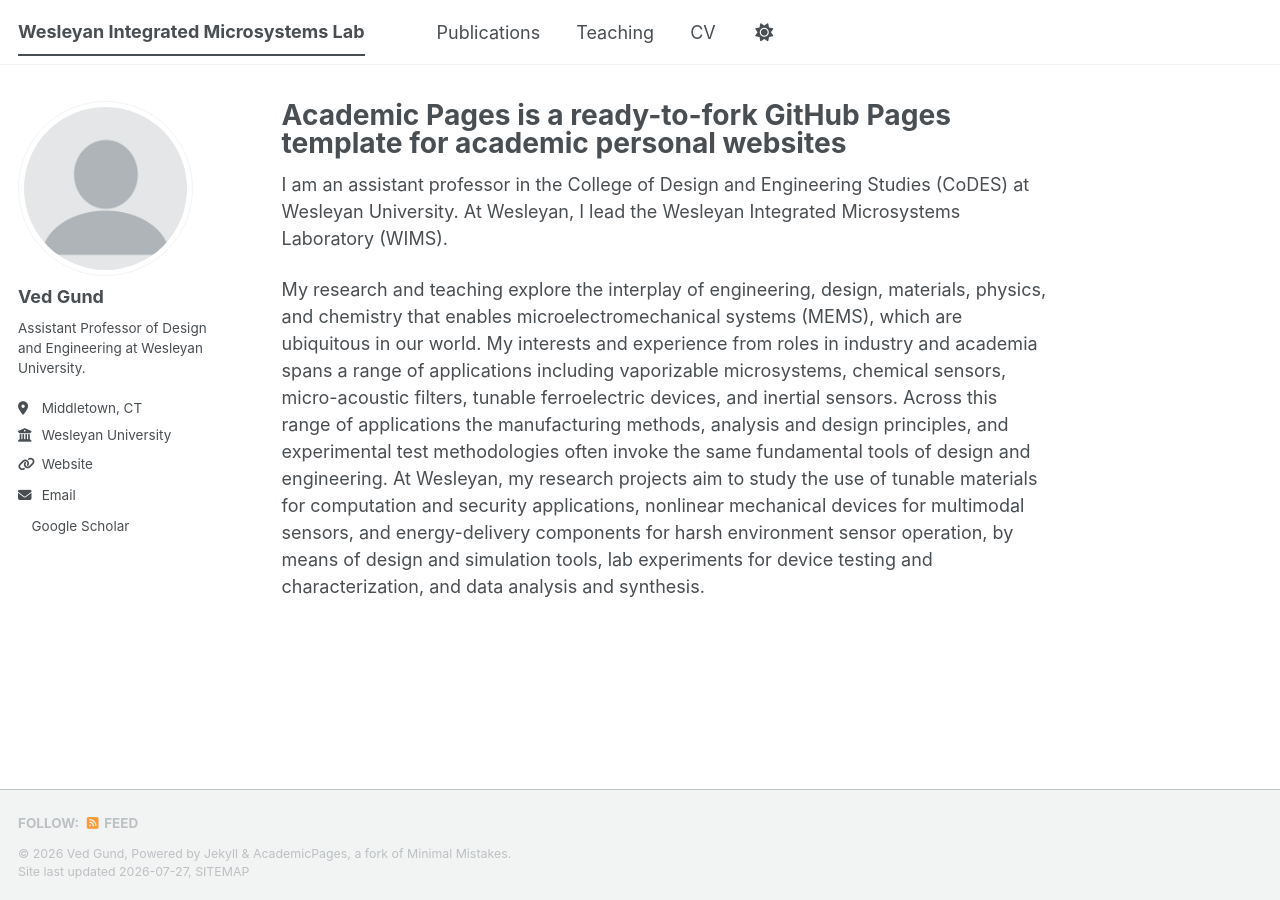
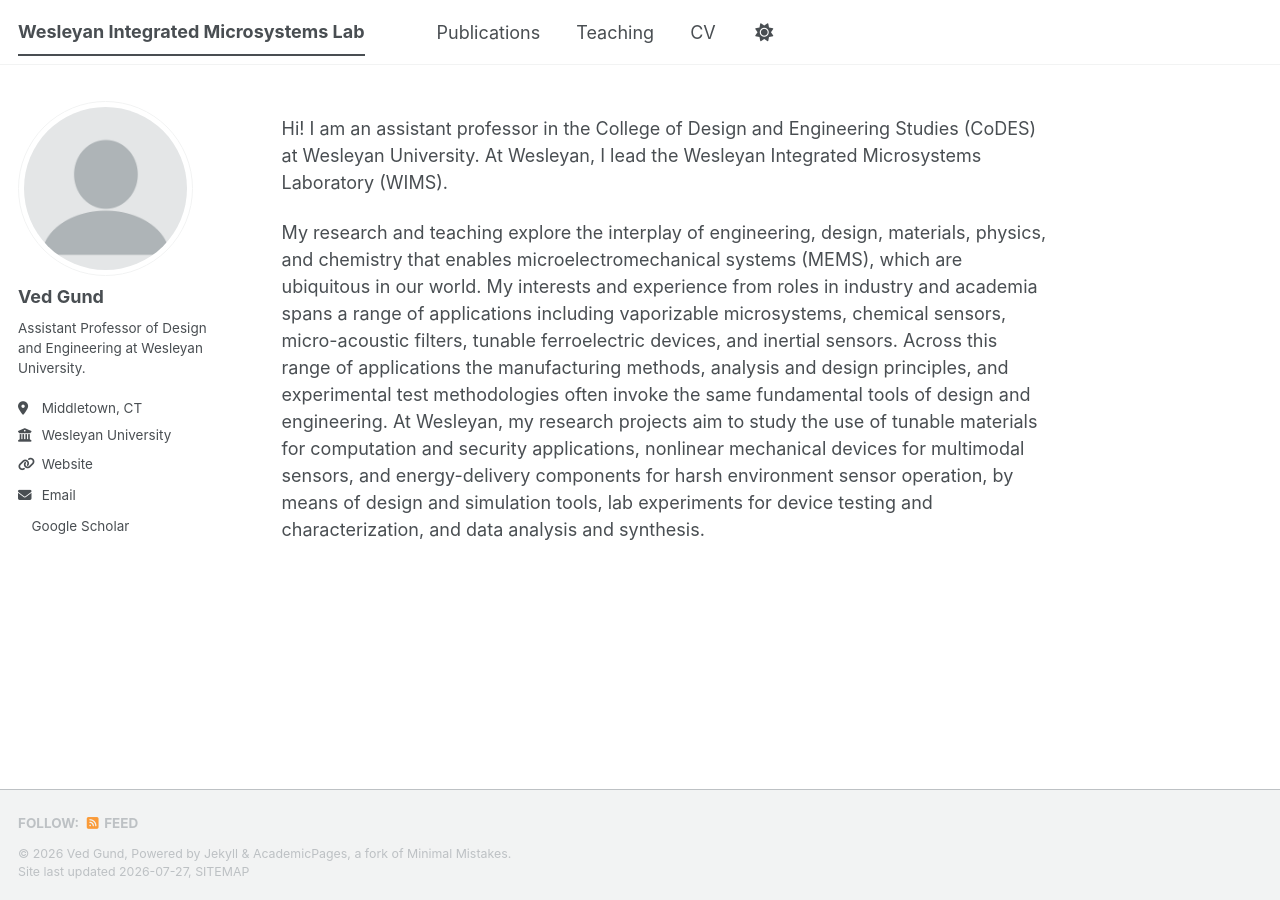
Before and after one commit to wes-ims/wes-ims.github.io, a Jekyll site: the page built from _pages/about.md, in a window 1280 px wide. Built offline with Jekyll 4.4.1, drawn with Linux system fonts in a browser that asks for light colours; a style sheet for code colours, icons or effects is not loaded.

Commit message:
Update about.md

```diff
--- a/_pages/about.md
+++ b/_pages/about.md
@@ -1,12 +1,12 @@
 ---
 permalink: /
-title: "Academic Pages is a ready-to-fork GitHub Pages template for academic personal websites"
+title: ""
 author_profile: true
 redirect_from:
   - /about/
   - /about.html
 ---
 
-I am an assistant professor in the College of Design and Engineering Studies (CoDES) at Wesleyan University. At Wesleyan, I lead the Wesleyan Integrated Microsystems Laboratory (WIMS).
+Hi! I am an assistant professor in the College of Design and Engineering Studies (CoDES) at Wesleyan University. At Wesleyan, I lead the Wesleyan Integrated Microsystems Laboratory (WIMS).
 
 My research and teaching explore the interplay of engineering, design, materials, physics, and chemistry that enables microelectromechanical systems (MEMS), which are ubiquitous in our world. My interests and experience from roles in industry and academia spans a range of applications including vaporizable microsystems, chemical sensors, micro-acoustic filters, tunable ferroelectric devices, and inertial sensors. Across this range of applications the manufacturing methods, analysis and design principles, and experimental test methodologies often invoke the same fundamental tools of design and engineering. At Wesleyan, my research projects aim to study the use of tunable materials for computation and security applications, nonlinear mechanical devices for multimodal sensors, and energy-delivery components for harsh environment sensor operation, by means of design and simulation tools, lab experiments for device testing and characterization, and data analysis and synthesis.
```
